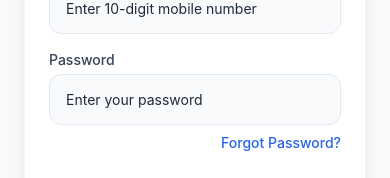
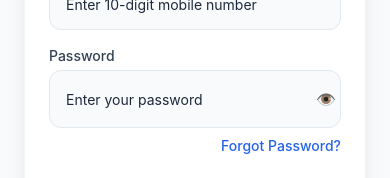
Before and after one commit to Secure-Voting-Org/project-reg-obs-app, a React Native app: screen /Login in a window 390 px wide. Shown: the part 428-606 px from the top of the page. Built offline with nearby package versions, Linux system fonts and the light colour scheme; no server answers.

Commit message:
feat: add password visibility toggle (eye icon) for citizen and observer login

```diff
--- a/src/screens/LoginScreen.js
+++ b/src/screens/LoginScreen.js
@@ -19,6 +19,8 @@ const LoginScreen = ({ navigation, route }) => {
     const [forgotPasswordStep, setForgotPasswordStep] = useState(0); // 0=Off, 1=Email, 2=OTP, 3=New Password
     const [otp, setOtp] = useState('');
     const [newPassword, setNewPassword] = useState('');
+    const [showPassword, setShowPassword] = useState(false);
+    const [showNewPassword, setShowNewPassword] = useState(false);
 
     const [formData, setFormData] = useState({
         fullName: '',
@@ -335,13 +337,21 @@ const LoginScreen = ({ navigation, route }) => {
                                         <View>
                                             <Text className="text-lg font-bold text-slate-800 mb-2">Set New Password</Text>
                                             <Text className="text-slate-500 mb-4">Please create a strong new password.</Text>
+                                            <View className="flex-row items-center bg-slate-50 border border-slate-200 rounded-xl mb-4">
                                                 <TextInput
-                                                className="w-full bg-slate-50 border border-slate-200 rounded-xl p-4 text-slate-800 focus:border-blue-500 mb-4"
+                                                    className="flex-1 p-4 text-slate-800"
                                                     placeholder="Enter new password"
-                                                secureTextEntry={true}
+                                                    secureTextEntry={!showNewPassword}
                                                     value={newPassword}
                                                     onChangeText={setNewPassword}
                                                 />
+                                                <TouchableOpacity
+                                                    onPress={() => setShowNewPassword(!showNewPassword)}
+                                                    className="px-4 py-4"
+                                                >
+                                                    <Text className="text-slate-400 text-base">{showNewPassword ? '🙈' : '👁️'}</Text>
+                                                </TouchableOpacity>
+                                            </View>
                                             <View className="flex-row gap-3">
                                                 <TouchableOpacity onPress={() => setForgotPasswordStep(0)} className="flex-1 py-4 border border-slate-300 rounded-xl items-center bg-white"><Text className="text-slate-700 font-medium">Cancel</Text></TouchableOpacity>
                                                 <TouchableOpacity onPress={handleResetPassword} disabled={loading} className="flex-1 py-4 bg-blue-600 rounded-xl items-center"><Text className="text-white font-bold">{loading ? 'Saving...' : 'Reset Password'}</Text></TouchableOpacity>
@@ -396,13 +406,21 @@ const LoginScreen = ({ navigation, route }) => {
 
                                     <View className="mt-4">
                                         <Text className="text-sm font-medium text-slate-700 mb-1">Password</Text>
+                                        <View className="flex-row items-center bg-slate-50 border border-slate-200 rounded-xl">
                                             <TextInput
-                                            className="w-full bg-slate-50 border border-slate-200 rounded-xl p-4 text-slate-800 focus:border-blue-500"
+                                                className="flex-1 p-4 text-slate-800"
                                                 placeholder="Enter your password"
-                                            secureTextEntry={true}
+                                                secureTextEntry={!showPassword}
                                                 value={formData.password}
                                                 onChangeText={(text) => handleChange('password', text)}
                                             />
+                                            <TouchableOpacity
+                                                onPress={() => setShowPassword(!showPassword)}
+                                                className="px-4 py-4"
+                                            >
+                                                <Text className="text-slate-400 text-base">{showPassword ? '🙈' : '👁️'}</Text>
+                                            </TouchableOpacity>
+                                        </View>
                                         {isLoginMode && (
                                             <TouchableOpacity onPress={() => setForgotPasswordStep(1)} className="mt-2 items-end">
                                                 <Text className={`text-sm font-medium ${appRole === 'citizen' ? 'text-blue-600' : 'text-orange-600'}`}>Forgot Password?</Text>
```
Lines whose indentation alone changed are shown as unchanged.
